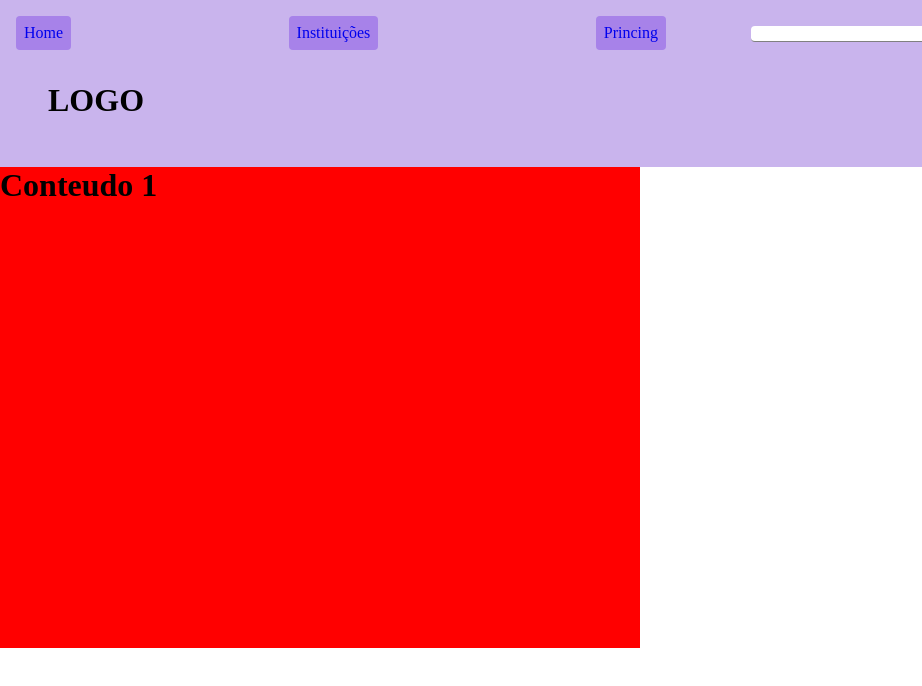
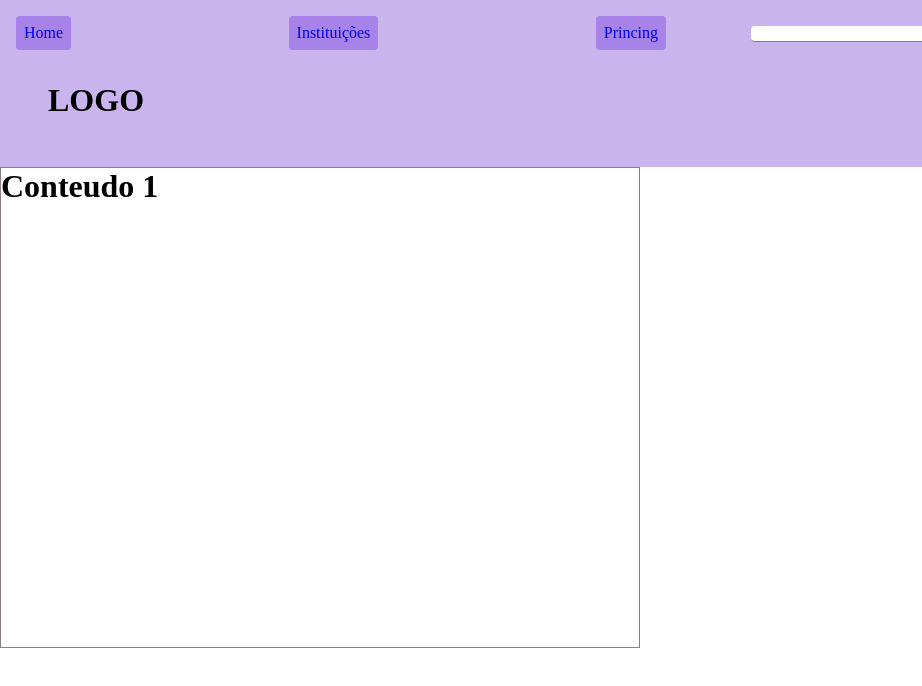
Before and after one commit to ICEI-PUC-Minas-PMV-ADS/pmv-ads-2022-1-e1-proj-web-t11-violenciamulhergrupo, a plain HTML site: page src/page/Home.html in a window 1280 px wide. Shown: the full height of the page, 0-922 px from the left. Drawn offline with Linux system fonts and the light colour scheme.

Commit message:
Alterando confirguração

```diff
--- a/src/styles/Home.css
+++ b/src/styles/Home.css
@@ -103,7 +103,7 @@ main{
    justify-content:space-between;
 }
 .content-1{
-   background-color:red;
+   border: rgb(139, 126, 126) 0.5px solid;
    width:50%;
 }
 .content-2{
```
